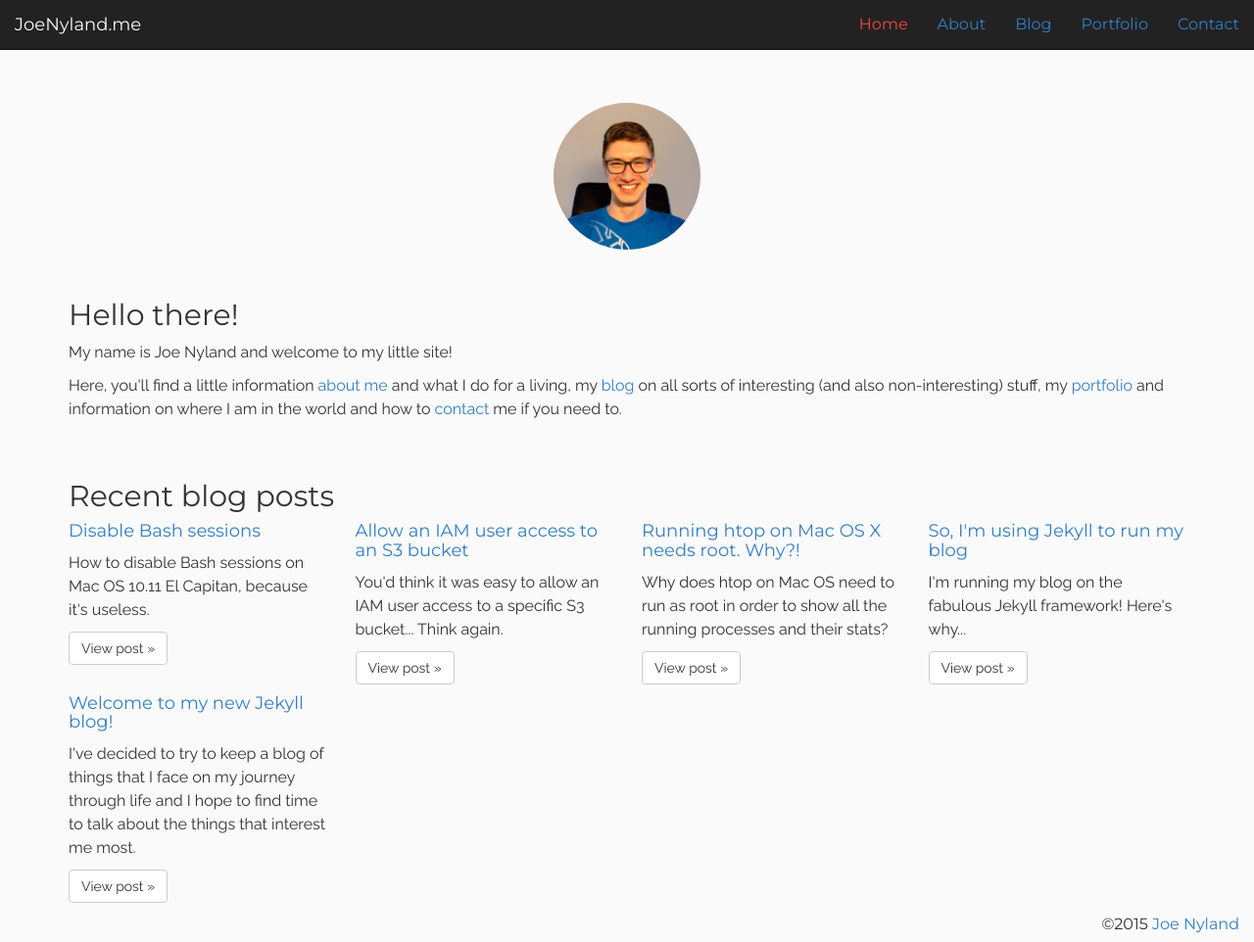
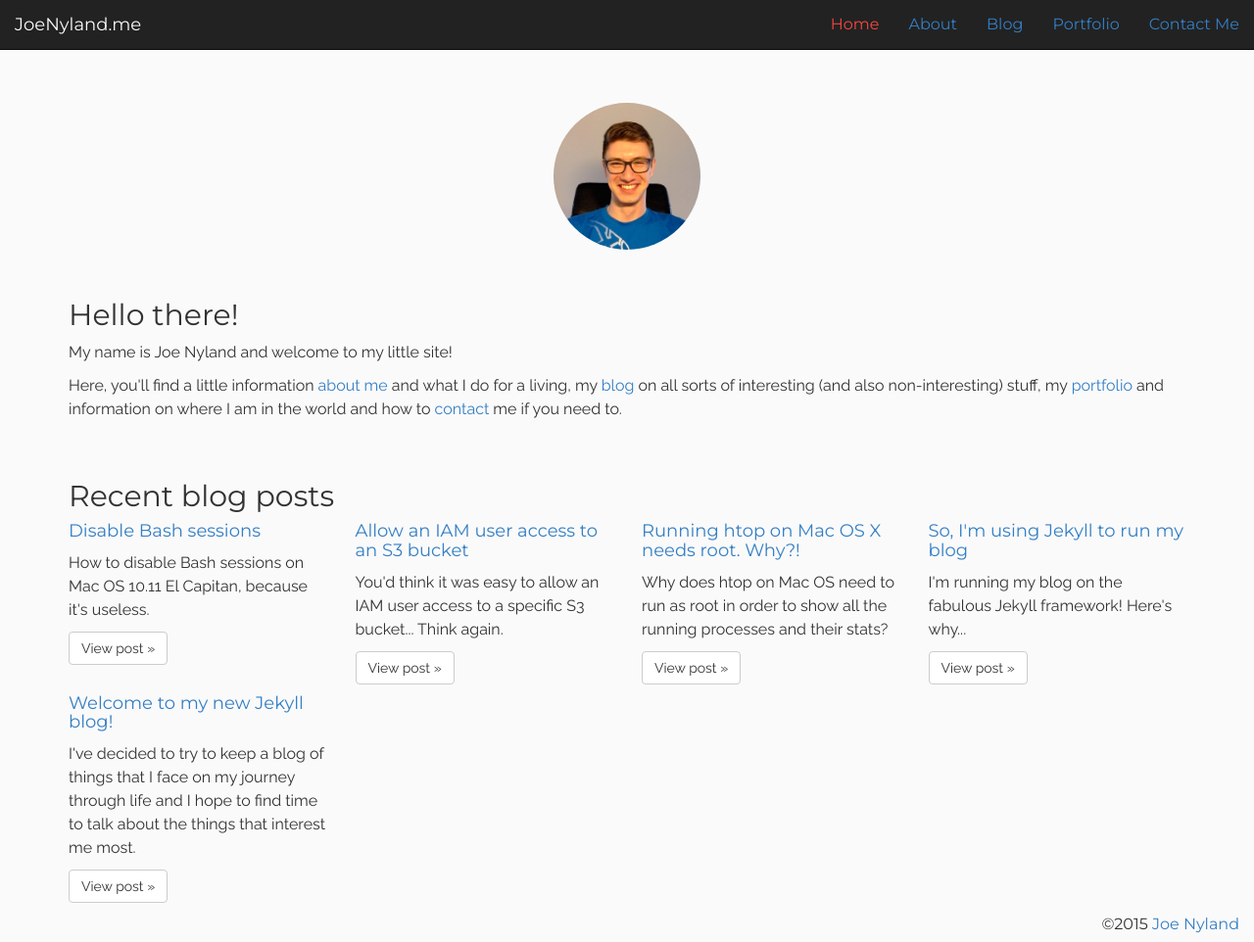
Before and after one commit to JoeNyland/joenyland.github.io, a Jekyll site: the page built from index.html, in a window 1280 px wide and 962 px high. Shown: the whole window at 98% size. Built offline with Jekyll 4.4.1, drawn with Linux system fonts in a browser that asks for light colours; nearby versions of some CDN libraries.

Commit message:
Contact Me in nav

```diff
--- a/_includes/nav.html
+++ b/_includes/nav.html
@@ -16,7 +16,7 @@
         <li><a {% if page.nav == 'about' %}class="active"{% endif %} href="/about">About</a></li>
         <li><a {% if page.nav == 'blog' %}class="active"{% endif %} href="/blog">Blog</a></li>
         <li><a {% if page.nav == 'portfolio' %}class="active"{% endif %} href="/portfolio">Portfolio</a></li>
-        <li><a {% if page.nav == 'contact' %}class="active"{% endif %} href="/contact">Contact</a></li>
+        <li><a {% if page.nav == 'contact' %}class="active"{% endif %} href="/contact">Contact Me</a></li>
       </ul>
     </div>
   </div>
```
